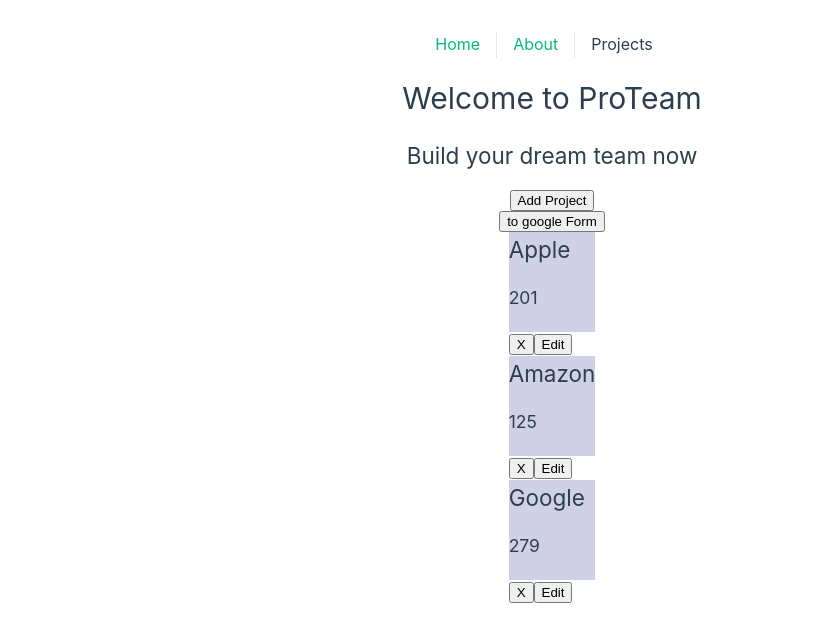
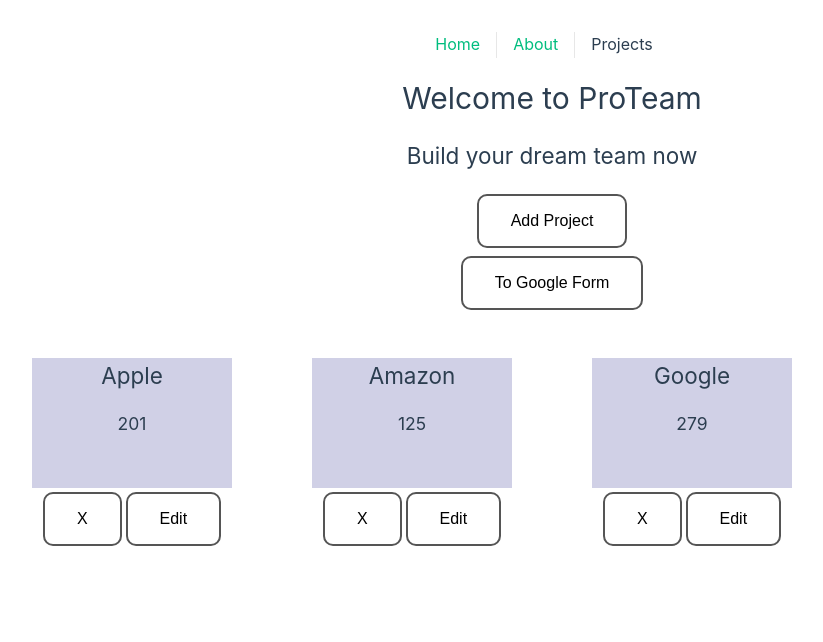
Before and after one commit to ShaniAharon/ProTeam, a Vue app: page /app in a window 1280 px wide. Shown: the top 642 px of the page, without its empty margins (88-911 px from the left). Built offline with nearby package versions, Linux system fonts and the light colour scheme.

Commit message:
added some style

```diff
--- a/src/components/project-list.cmp.vue
+++ b/src/components/project-list.cmp.vue
@@ -1,18 +1,18 @@
 <template>
-  <section class="project-list">
-    <div
-      v-for="project in projects"
-      :key="project._id"
-      class="project-preview-container"
-    >
+  <section class="project-list warpper">
+    <div v-for="project in projects" :key="project._id">
       <project-preview
         class="project-preview"
         @click="showDetails(project._id)"
         :project="project"
       />
       <div class="btns-container">
-        <button @click="removeProject(project._id)">X</button>
-        <button @click="editProject(project._id)">Edit</button>
+        <button @click="removeProject(project._id)" class="btn btn-black">
+          X
+        </button>
+        <button @click="editProject(project._id)" class="btn btn-black">
+          Edit
+        </button>
       </div>
     </div>
   </section>
--- a/src/styles/basics/_helpers.scss
+++ b/src/styles/basics/_helpers.scss
@@ -33,3 +33,31 @@
 .space-between {
   justify-content: space-between;
 }
+
+//buttons
+
+.btn {
+  // background-color: #4caf50; /* Green */
+  border: none;
+  color: white;
+  padding: 16px 32px;
+  text-align: center;
+  text-decoration: none;
+  display: inline-block;
+  font-size: 16px;
+  margin: 4px 2px;
+  transition-duration: 0.4s;
+  cursor: pointer;
+}
+
+.btn-black {
+  background-color: white;
+  color: black;
+  border: 2px solid #555555;
+  border-radius: 10px;
+}
+
+.btn-black:hover {
+  background-color: #555555;
+  color: white;
+}
--- a/src/styles/components/_project-list.scss
+++ b/src/styles/components/_project-list.scss
@@ -1,23 +1,17 @@
-// .project-list {
+.warpper {
+  display: grid;
+  grid-template-columns: repeat(4, minmax(200px, 1fr));
+  grid-auto-rows: 120px;
+  gap: 5rem;
+  margin-top: 5rem;
+  align-items: center;
+  text-align: center;
+}
 
-// }
-
-// header.main-header {
-//     min-height: 90vh;
-//     // display: flex;
-
-//     justify-items: center;
-//     align-content: center;
-
-//     background: linear-gradient(to bottom, $clr5 0%,$clr5 80%, rgba($clr5, 0) 100%);
-
-//     .logo {
-//         max-width: 260px;
-//         transform: rotate(-11deg);
-//         mix-blend-mode: multiply;
-
-//         @include for-narrow-layout {
-//             max-width: 356px;
-//         }
-//     }
-// }
+// display: grid;
+// grid-template-columns: repeat(auto-fill,minmax(326px,1fr));
+// -moz-column-gap: 24px;
+// column-gap: 24px;
+// row-gap: 40px;
+// padding-top: 16px;
+// padding-bottom: 250px;
--- a/src/styles/components/_project-preview.scss
+++ b/src/styles/components/_project-preview.scss
@@ -1,4 +1,4 @@
 .project-preview {
-  height: 100px;
+  height: 130px;
   background-color: rgb(208, 208, 230);
 }
--- a/src/views/project-app.vue
+++ b/src/views/project-app.vue
@@ -2,8 +2,8 @@
   <main class="main-content">
     <h1>Welcome to ProTeam</h1>
     <h2>Build your dream team now</h2>
-    <button @click="addProject">Add Project</button>
-    <button @click="toForm">to google Form</button>
+    <button @click="addProject" class="btn btn-black">Add Project</button>
+    <button @click="toForm" class="btn btn-black">To Google Form</button>
   </main>
   <section class="container-center">
     <project-list
```
